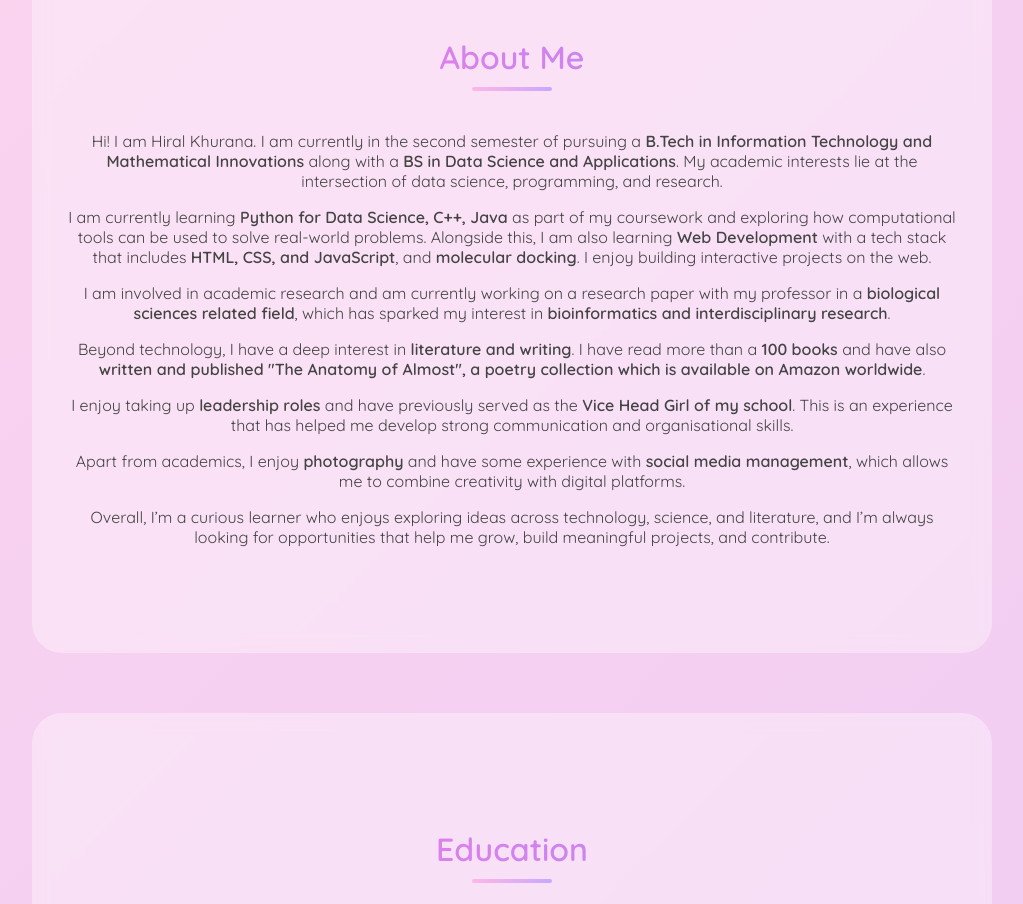
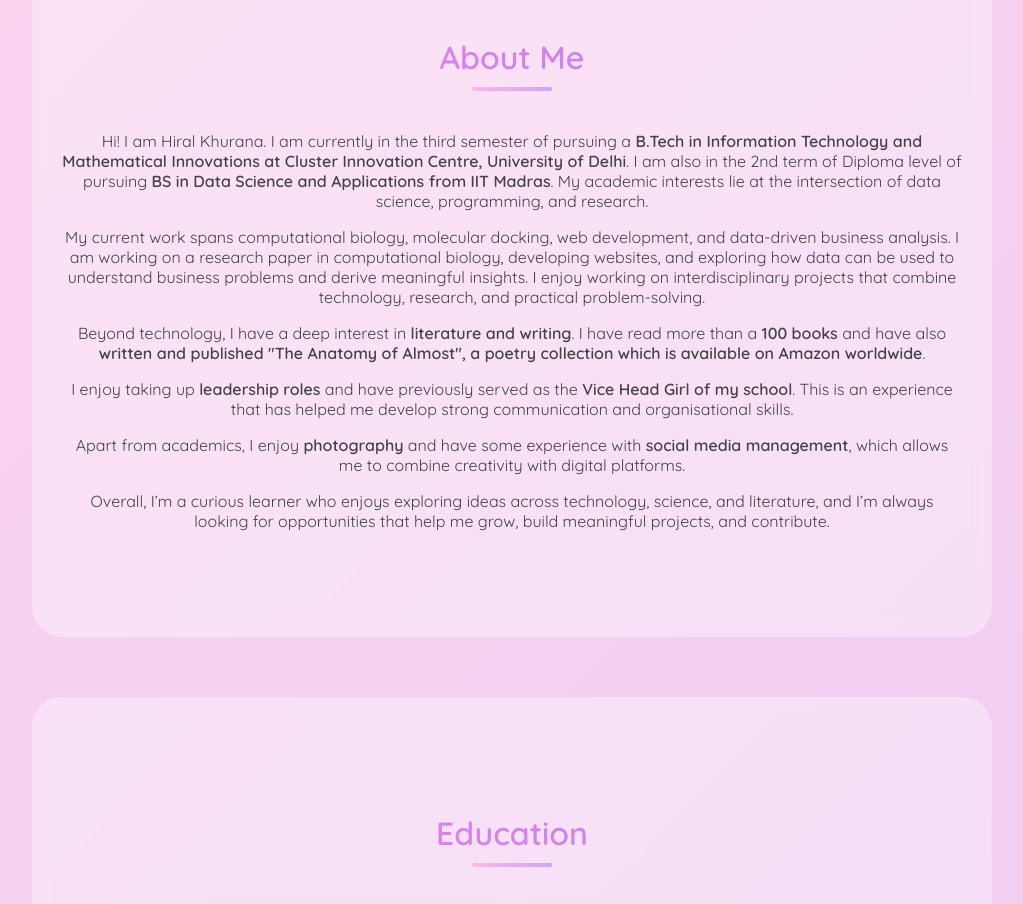
Before and after one commit to lolHiral/hiral_portfolio, a plain HTML site: page index.html in a window 1280 px wide. Shown: the part 1160-2064 px from the top of the page, without its empty margins (128-1151 px from the left). Drawn offline with Linux system fonts and the light colour scheme.

Commit message:
Updated generic details

```diff
--- a/index.html
+++ b/index.html
@@ -43,16 +43,13 @@
 <h2>About Me</h2>
 <div class="divider"></div>
 <p>
-Hi! I am Hiral Khurana. I am currently in the second semester of pursuing a <b>B.Tech in Information Technology and Mathematical Innovations</b> along with a <b>BS in Data Science and Applications</b>. My academic interests lie at the intersection of data science, programming, and research.
+Hi! I am Hiral Khurana. I am currently in the third semester of pursuing a <b>B.Tech in Information Technology and Mathematical Innovations at Cluster Innovation Centre, University of Delhi</b>. I am also in the 2nd term of Diploma level of pursuing <b>BS in Data Science and Applications from IIT Madras</b>. My academic interests lie at the intersection of data science, programming, and research.
 </p>
 
 <p>
-I am currently learning <b>Python for Data Science, C++, Java</b> as part of my coursework and exploring how computational tools can be used to solve real-world problems. Alongside this, I am also learning <b>Web Development</b> with a tech stack that includes <b>HTML, CSS, and JavaScript</b>, and <b>molecular docking</b>. I enjoy building interactive projects on the web.
+My current work spans computational biology, molecular docking, web development, and data-driven business analysis. I am working on a research paper in computational biology, developing websites, and exploring how data can be used to understand business problems and derive meaningful insights. I enjoy working on interdisciplinary projects that combine technology, research, and practical problem-solving.
 </p>
 
-<p>
-I am involved in academic research and am currently working on a research paper with my professor in a <b>biological sciences related field</b>, which has sparked my interest in <b>bioinformatics and interdisciplinary research</b>.
-</p>
 
 <p>
 Beyond technology, I have a deep interest in <b>literature and writing</b>. I have read more than a <b>100 books</b> and have also <b>written and published "The Anatomy of Almost", a poetry collection which is available on Amazon worldwide</b>.
```
